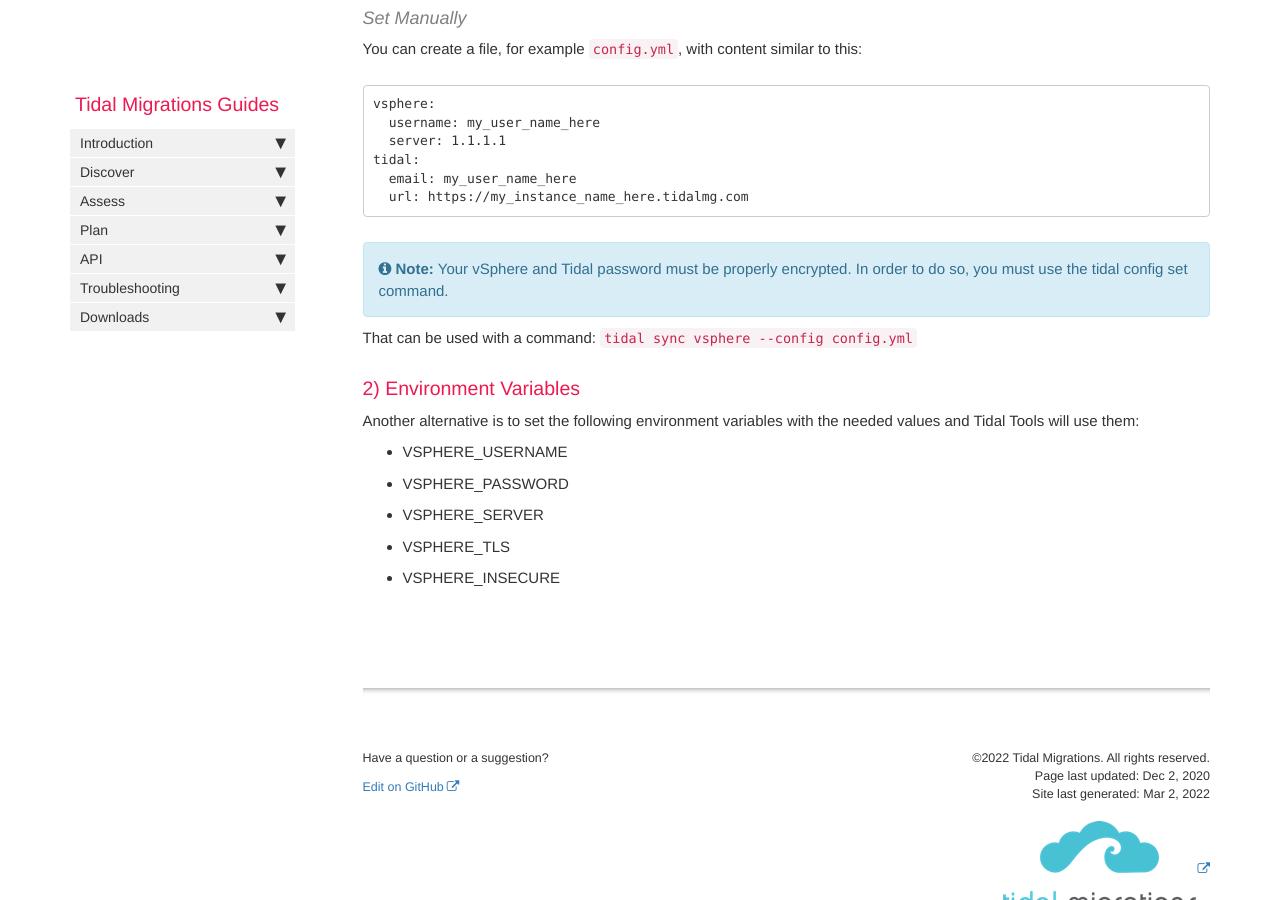
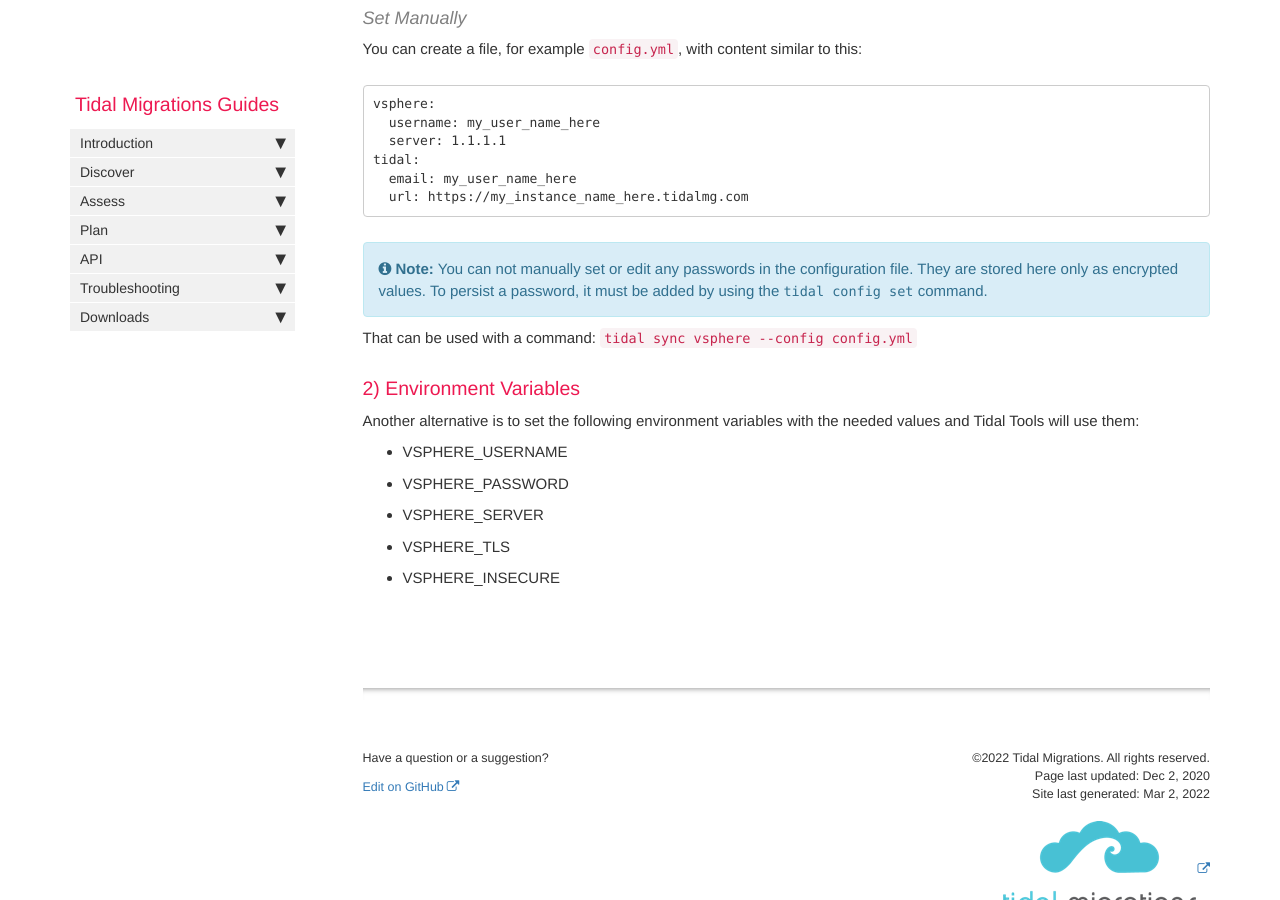
Before and after one commit to tidalmigrations/tidalmigrations.github.io, a Jekyll site: the page built from pages/tidal tools/vsphere.md, in a window 1280 px wide and 900 px high, scrolled down 2630 px. Built offline with Jekyll 4.4.1, drawn with Linux system fonts in a browser that asks for light colours; nearby versions of some CDN libraries; comment, search, counter and statistics services are not loaded.

Commit message:
Update pages/tidal tools/vsphere.md
Co-authored-by: Philip Rees <philip.rees@tidalmigrations.com>

````diff
--- a/pages/tidal tools/vsphere.md
+++ b/pages/tidal tools/vsphere.md
@@ -108,7 +108,7 @@ tidal:
   url: https://my_instance_name_here.tidalmg.com
 ```
 
-{% include note.html content="Your vSphere and Tidal password must be properly encrypted. In order to do so, you must use the tidal config set command."%}
+{% include note.html content="You can not manually set or edit any passwords in the configuration file. They are stored here only as encrypted values. To persist a password, it must be added by using the `tidal config set` command."%}
 
 
 That can be used with a command: `tidal sync vsphere --config config.yml`
````
